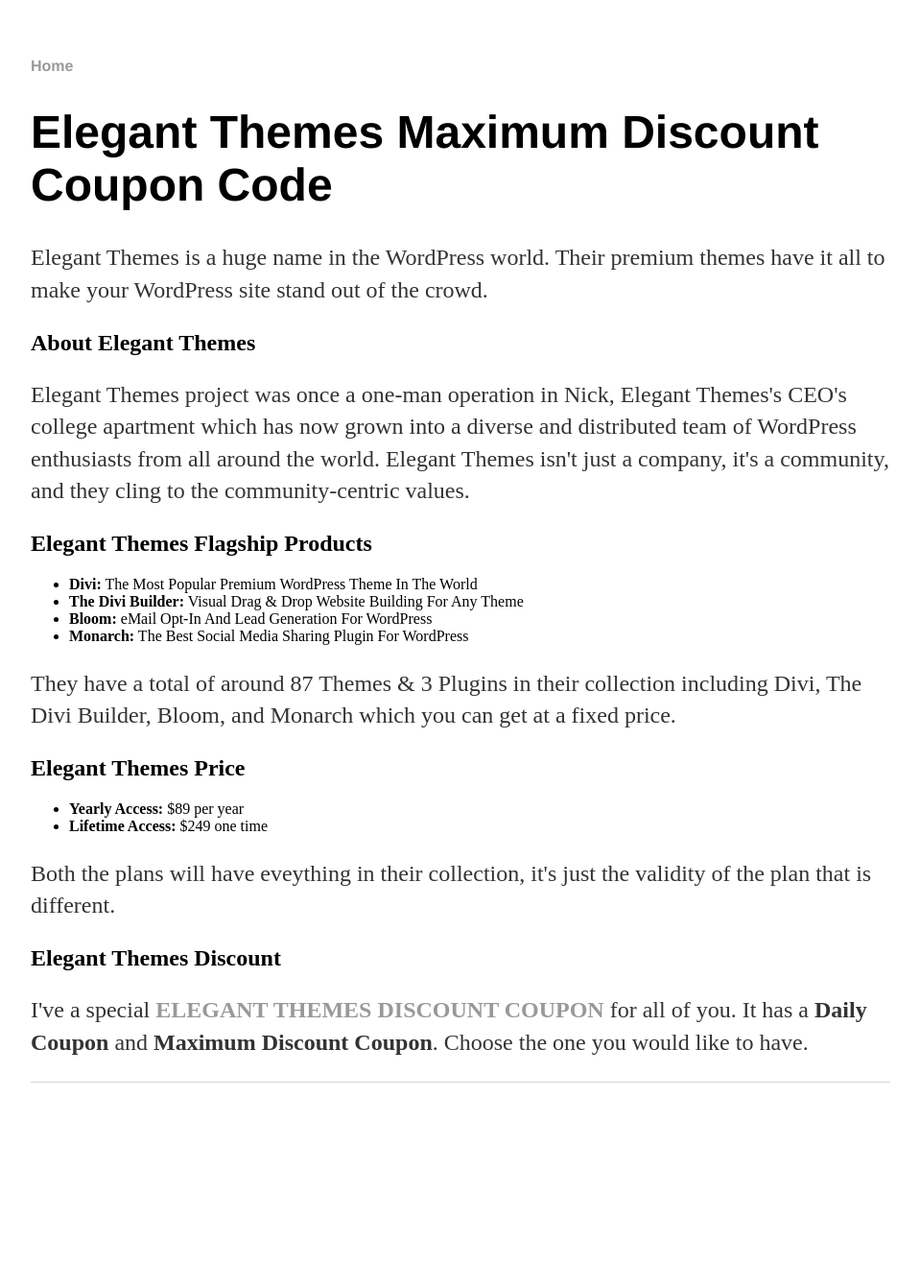
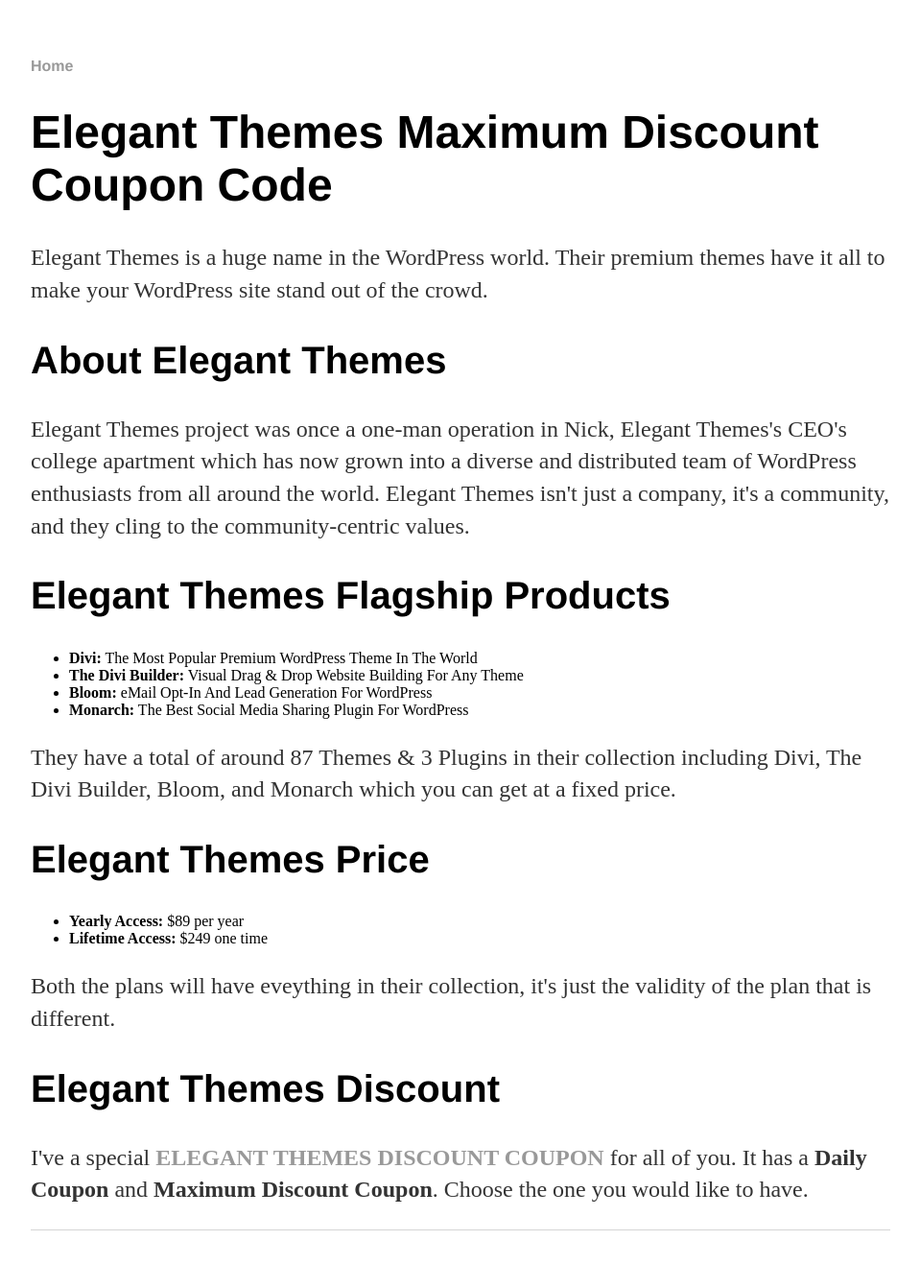
Before and after one commit to heyitsritesh/prideofelites.github.io, a Jekyll site: the page built from elegant-themes.html, in a window 1280 px wide. Shown: the whole page at 96% size, without its empty margins (160-1119 px from the left). Built offline with Jekyll 4.4.1, drawn with Linux system fonts in a browser that asks for light colours; before the commit the page ends 1188 px from its top, so only the background shows below that.

Commit message:
Update main.css

```diff
--- a/css/main.css
+++ b/css/main.css
@@ -19,9 +19,14 @@
 a:hover {
     text-decoration: underline;
 }
+h1, h2 {
+    font-family:'Helvetica', 'Arial', 'Sans-Serif';
+}
 h1 {
     font-size: 3em;
-    font-family:'Helvetica', 'Arial', 'Sans-Serif';
+}
+h2 {
+    font-size: 2.5em;
 }
 p {
     font-size: 1.5em;
```
